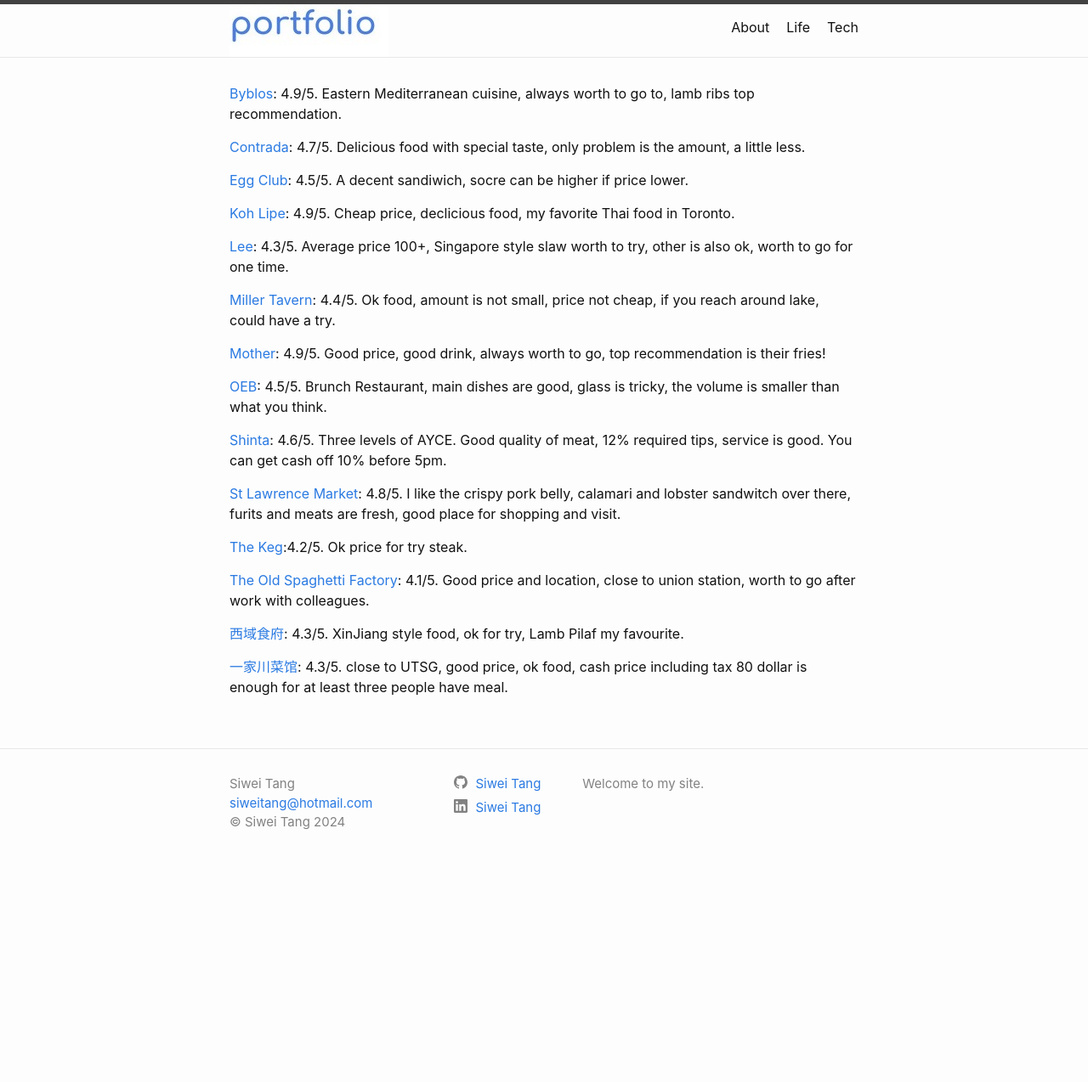
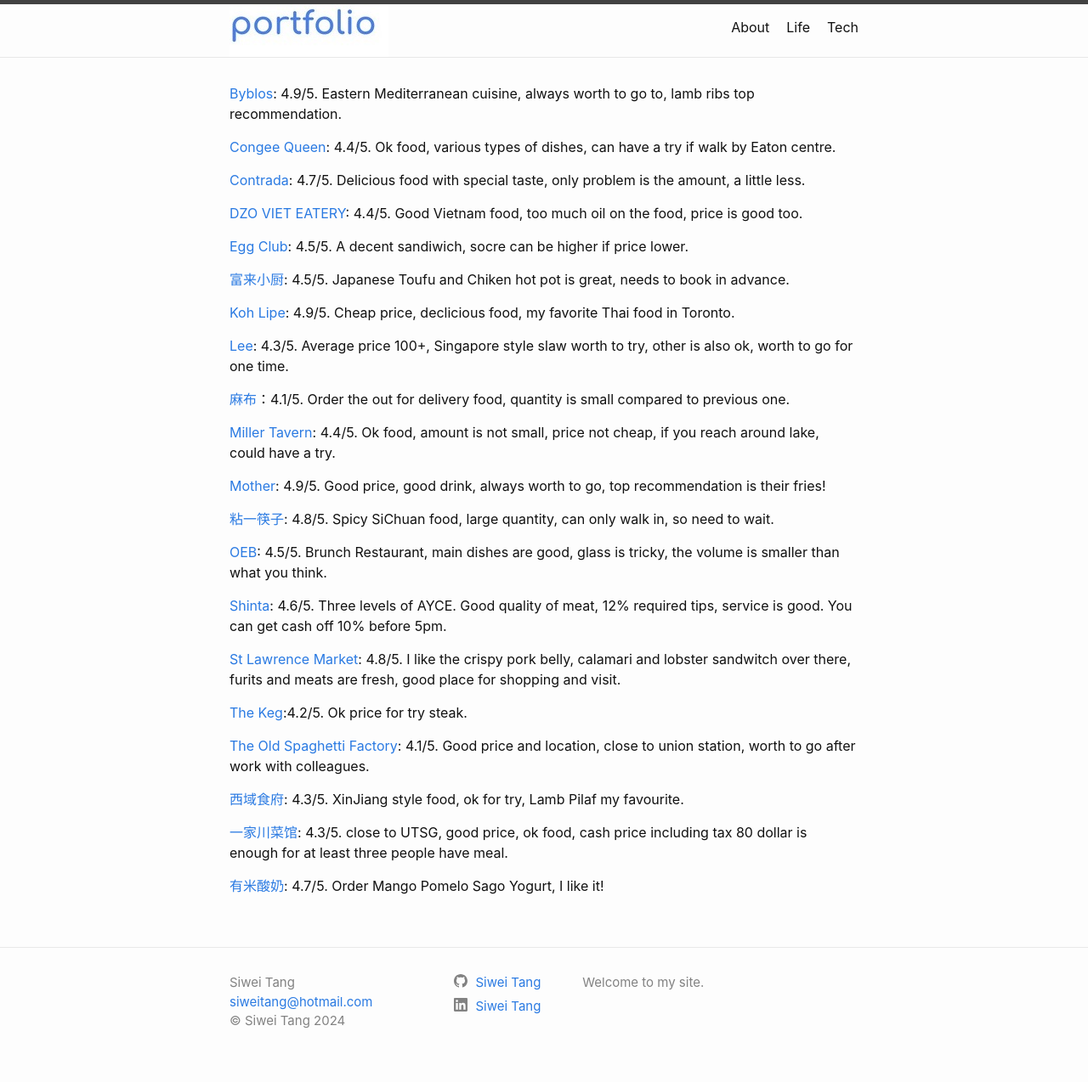
Before and after one commit to tangsiwei0831/portofolio, a Jekyll site: the page built from _Restaurants/2022-07-11-Restaurants-01.md, in a window 1280 px wide. Shown: the whole page at 85% size. Built offline with Jekyll 4.4.1, drawn with Linux system fonts in a browser that asks for light colours; before the commit the page ends 1040 px from its top, so only the background shows below that.

Commit message:
add content

```diff
--- a/_Restaurants/2022-07-11-Restaurants-01.md
+++ b/_Restaurants/2022-07-11-Restaurants-01.md
@@ -8,17 +8,27 @@ order: 1
 ---
 [Byblos](https://byblosdowntown.com/): 4.9/5. Eastern Mediterranean cuisine, always worth to go to, lamb ribs top recommendation.
 
+[Congee Queen](https://www.congeequeen.com/): 4.4/5. Ok food, various types of dishes, can have a try if walk by Eaton centre.
+
 [Contrada](https://www.contradarestaurant.com/): 4.7/5. Delicious food with special taste, only problem is the amount, a little less.
 
+[DZO VIET EATERY](https://www.dzovieteatery.com/): 4.4/5. Good Vietnam food, too much oil on the food, price is good too.
+
 [Egg Club](https://eggclub.ca/): 4.5/5. A decent sandiwich, socre can be higher if price lower.
+
+[富来小厨](https://www.facebook.com/sangsfood/?locale=zh_CN): 4.5/5. Japanese Toufu and Chiken hot pot is great, needs to book in advance.
 
 [Koh Lipe](https://kohlipe.ca/): 4.9/5. Cheap price, declicious food, my favorite Thai food in Toronto.
 
 [Lee](https://leerestaurant.com/): 4.3/5. Average price 100+, Singapore style slaw worth to try, other is also ok, worth to go for one time.
 
+[麻布](https://mabugeneration.com)：4.1/5. Order the out for delivery food, quantity is small compared to previous one.
+
 [Miller Tavern](https://themillertavern.com/): 4.4/5. Ok food, amount is not small, price not cheap, if you reach around lake, could have a try.
 
 [Mother](https://motherdrinks.co/): 4.9/5. Good price, good drink, always worth to go, top recommendation is their fries!
+
+[粘一筷子](https://info.yorkbbs.ca/detail/sichuan/a137d8ad-78c3-4975-a5a1-35e58dfb3c63): 4.8/5. Spicy SiChuan food, large quantity, can only walk in, so need to wait.
 
 [OEB](https://eatoeb.com/locations/toronto/?gclid=CjwKCAiAk9itBhASEiwA1my_61YsuBPw7S77-js1K5fg0TCPPQ18PB4cSD6sXOLOaIQ28aTUGCfYiBoCp1YQAvD_BwE): 4.5/5. Brunch Restaurant, main dishes are good, glass is tricky, the volume is smaller than what you think.
 
@@ -33,3 +43,5 @@ order: 1
 [西域食府](https://magicaltasteofchina.com/dt476): 4.3/5. XinJiang style food, ok for try, Lamb Pilaf my favourite.
 
 [一家川菜馆](https://www.yijiachuancaiguan.com/): 4.3/5. close to UTSG, good price, ok food, cash price including tax 80 dollar is enough for at least three people have meal.
+
+[有米酸奶](https://www.yomiesriceyogurt.com/): 4.7/5. Order Mango Pomelo Sago Yogurt, I like it!
--- a/_layouts/home-life.html
+++ b/_layouts/home-life.html
@@ -71,5 +71,5 @@ layout: default
   {% endfor %}
 </ul>
 
-<h2> Poetry </h2>
+<h2> Literature </h2>
 </div>
```
Also changed, not shown: _Bugs/Airflow.md (+4 -1 lines), _Bugs/Excel.md (added, +10 -0 lines), _Movies/2024-03-18-Movies-02.md (added, +9 -0 lines), life.md (line endings or trailing spaces), tech.md (line endings or trailing spaces).
